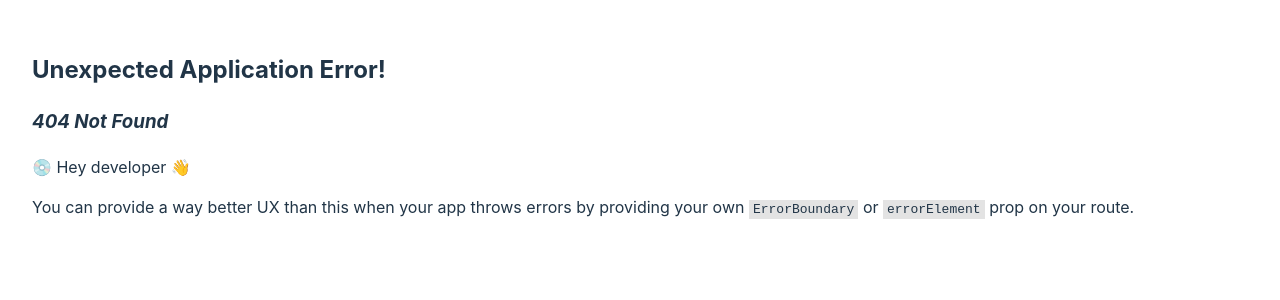
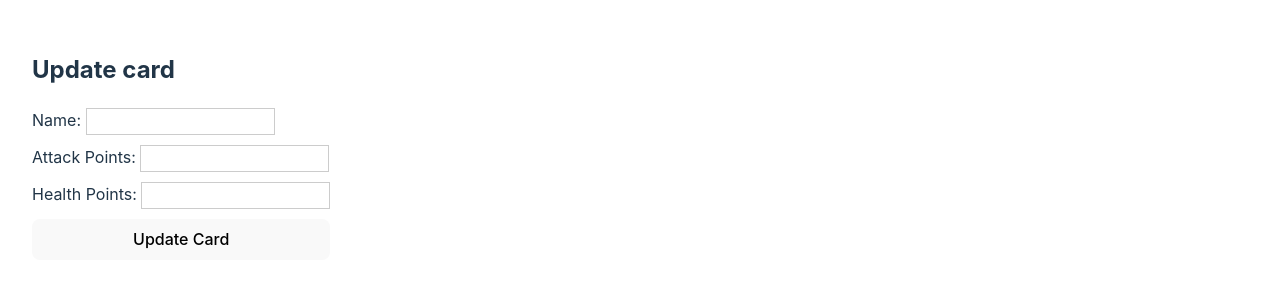
Before and after one commit to sandyordanov/magic-card-game-frontend, a React (Vite) app: page /updateCard in a window 1280 px wide. Before the commit this address had no page. Shown: the top 300 px of the page. Built offline with nearby package versions, Linux system fonts and the light colour scheme.

Commit message:
update feature now working

```diff
--- a/src/App.jsx
+++ b/src/App.jsx
@@ -5,6 +5,7 @@ import Decks from './Pages/Decks';
 import Shop from './Pages/Shop';
 import CardsPage from './Pages/CardsPage';
 import Home from './Pages/Home';
+import UpdatePage from './Pages/admin/UpdatePage';
 
 
 
@@ -17,6 +18,8 @@ const router = createBrowserRouter([
   { path: '/home', element: <Home /> },
   { path: '/cardsAdmin', element: <CardsPage /> },
   { path: '/account', element: <Account /> },
+  { path: '/updateCard', element: <UpdatePage /> },
+
 ]);
 
 function App() {
--- a/src/Components/Card.jsx
+++ b/src/Components/Card.jsx
@@ -7,8 +7,8 @@ function Card(props){
         <div className="card">
 
         <h5 className="title"> {props.name}</h5>
-        <p className="point">Attack points: {props.attackPoints}</p>
-        <p className="point">Health points: {props.healthPoints}</p>
+        <p className="point">Attack points: {props.ap}</p>
+        <p className="point">Health points: {props.hp}</p>
 
         </div>
 
--- a/src/Components/UpdateCardForm.jsx
+++ b/src/Components/UpdateCardForm.jsx
@@ -1,19 +1,32 @@
 import React, { useState } from "react";
 
 import "../Components/styles/CardForm.css";
+import CardService from "../Services/CardService";
+import { useNavigate } from "react-router-dom";
 
-function UpdateCardForm({ onSubmit, selectedCard }) {
+function UpdateCardForm(input) {
+  const selectedCard = input.selectedCard;
+  const navigate = useNavigate();
     const [name, setName] = useState(selectedCard.name || "");
-    const [attackPoints, setAttackPoints] = useState(selectedCard.attackPoints || "");
-    const [healthPoints, setHealthPoints] = useState(selectedCard.healthPoints || "");
+    const [attackPoints, setAttackPoints] = useState(selectedCard.ap || "");
+    const [healthPoints, setHealthPoints] = useState(selectedCard.hp || "");
 
   const handleSubmit = (e) => {
     e.preventDefault();
-    onSubmit(selectedCard.id,name,attackPoints,healthPoints);
 
-    setName("");
-    setAttackPoints("");
-    setHealthPoints("");
+    let newCard = {
+      id : selectedCard.id,
+      name : name,
+      attackPoints : attackPoints,
+      healthPoints: healthPoints
+    }
+
+    CardService.updateCard(newCard)
+    .then((response) => {
+        console.log(response.data);
+        navigate('/cardsAdmin');
+      }
+    )
   };
 
   return (
--- a/src/Pages/CardsPage.jsx
+++ b/src/Pages/CardsPage.jsx
@@ -1,18 +1,17 @@
 import React, { useState, useEffect } from "react";
 import Card from "../Components/Card";
 import CardForm from "../Components/CardForm";
-import UpdateCardForm from "../Components/UpdateCardForm";
 import NavAdmin from "../Components/NavAdmin";
 import CardService from "../Services/CardService";
 import "../Pages/styles/CardsPage.css";
+import { useNavigate } from "react-router-dom";
 
 function CardsPage() {
   const [cards, setCards] = useState([]);
-  const [selectedCard, setSelectedCard] = useState(null);
-
+  const navigate = useNavigate();
   useEffect(() => {
     CardService.getAllCards().then((result) => {
-      setCards(result.data);
+      setCards(result.data.cards);
     });
   }, []);
 
@@ -21,12 +20,6 @@ function CardsPage() {
       setCards([...cards, response.data]);
       console.log(response.data);
       console.log("Created card with id:", response.data.id);
-    });
-  };
-
-  const handleUpdate = (name, attackPoints, healthPoints) => {
-    CardService.updateCard(selectedCard.id, name, attackPoints, healthPoints).then(() => {
-      setCards(cards.map((card) => (card.id === updatedCard.id ? updatedCard : card)));
     });
   };
 
@@ -39,15 +32,11 @@ function CardsPage() {
         console.error("Error deleting card:", error);
       });
   };
-
   return (
     <>
       <NavAdmin />
       <h2>Create cards</h2>
       <CardForm onSubmit={handleCreate}></CardForm>
-      {selectedCard && (
-        <UpdateCardForm onSubmit={() => handleUpdate()} selectedCard={selectedCard} />
-      )}
 
       <h2>All cards</h2>
       <div className="cards-container">
@@ -55,7 +44,7 @@ function CardsPage() {
           <div key={index} className="card-container">
             <Card {...element}></Card>
             <div className="button-container">
-              <button onClick={() => setSelectedCard(element)}>Update</button>
+              <button onClick={()=>{navigate('/updateCard', { state: element })}}>Update</button>
               <button onClick={() => handleDelete(element.id)}>Delete</button>
             </div>
           </div>
--- /dev/null
+++ b/src/Pages/admin/UpdatePage.jsx
@@ -0,0 +1,13 @@
+import React from "react";
+import UpdateCardForm from "../../Components/UpdateCardForm";
+import { useLocation } from 'react-router-dom';
+const UpdatePage = () => {
+    const location = useLocation();
+    const  selectedCard = location.state || {};
+    return(
+        <>
+        <UpdateCardForm selectedCard={selectedCard}/>
+        </>
+    )
+}
+export default UpdatePage;
--- a/src/Services/CardService.js
+++ b/src/Services/CardService.js
@@ -16,11 +16,11 @@ const CardService = {
     }
     ),
 
-    updateCard: (id, name, attackPoints, healthPoints) => axios.put(`${API_URL}/${afterSlash}/${id}`,
+    updateCard: (input) => axios.put(`${API_URL}/${afterSlash}/${input.id}`,
     {
-        "name" : name,
-        "attackPoints" : attackPoints,
-        "healthPoints" : healthPoints
+        "name" : input.name,
+        "ap" : input.attackPoints,
+        "hp" : input.healthPoints
     }
     ),
 
```
